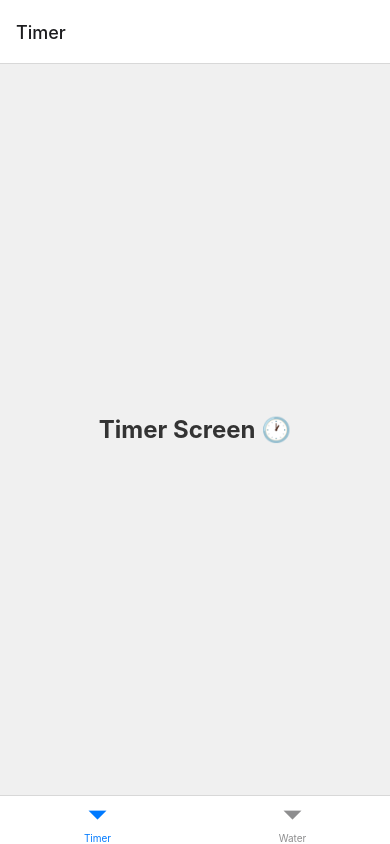
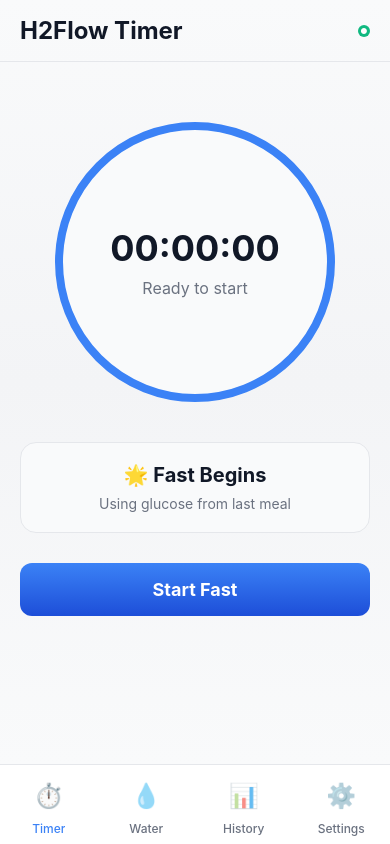
Before and after one commit to mbnel123/h2flowv3, a React Native app: screen / in a window 390 px wide. Built offline with nearby package versions, Linux system fonts and the light colour scheme.

Commit message:
Update App.tsx

```diff
--- a/App.tsx
+++ b/App.tsx
@@ -1,32 +1,271 @@
 import React from 'react';
-import { View, Text, StyleSheet } from 'react-native';
+import { View, Text, StyleSheet, StatusBar, useColorScheme } from 'react-native';
 import { NavigationContainer } from '@react-navigation/native';
 import { createBottomTabNavigator } from '@react-navigation/bottom-tabs';
+import { LinearGradient } from 'expo-linear-gradient';
 
 const Tab = createBottomTabNavigator();
 
+// Theme colors matching your webapp
+const colors = {
+  light: {
+    primary: '#3B82F6',
+    secondary: '#1D4ED8',
+    background: '#FFFFFF',
+    backgroundSecondary: '#F9FAFB',
+    backgroundTertiary: '#F3F4F6',
+    text: '#111827',
+    textSecondary: '#6B7280',
+    border: '#E5E7EB',
+    success: '#10B981',
+    warning: '#F59E0B',
+    error: '#EF4444',
+  },
+  dark: {
+    primary: '#3B82F6',
+    secondary: '#1D4ED8',
+    background: '#111827',
+    backgroundSecondary: '#1F2937',
+    backgroundTertiary: '#374151',
+    text: '#F9FAFB',
+    textSecondary: '#9CA3AF',
+    border: '#374151',
+    success: '#10B981',
+    warning: '#F59E0B',
+    error: '#EF4444',
+  }
+};
+
 function TimerScreen() {
+  const isDark = useColorScheme() === 'dark';
+  const theme = isDark ? colors.dark : colors.light;
+
   return (
-    <View style={styles.screen}>
-      <Text style={styles.text}>Timer Screen 🕐</Text>
-    </View>
+    <LinearGradient
+      colors={isDark
+        ? ['#111827', '#1F2937', '#111827']
+        : ['#F9FAFB', '#F3F4F6', '#F9FAFB']
+      }
+      style={styles.screen}
+    >
+      <StatusBar
+        barStyle={isDark ? 'light-content' : 'dark-content'}
+        backgroundColor={theme.background}
+      />
+
+      {/* Header */}
+      <View style={[styles.header, { borderBottomColor: theme.border }]}>
+        <Text style={[styles.headerTitle, { color: theme.text }]}>
+          H2Flow Timer
+        </Text>
+        <View style={[styles.syncIndicator, { backgroundColor: theme.success }]}>
+          <Text style={styles.syncText}>●</Text>
+        </View>
+      </View>
+
+      {/* Main Content */}
+      <View style={styles.content}>
+        {/* Timer Circle Placeholder */}
+        <View style={[styles.timerContainer, { borderColor: theme.border }]}>
+          <View style={[styles.timerCircle, { backgroundColor: theme.backgroundSecondary }]}>
+            <Text style={[styles.timerText, { color: theme.text }]}>00:00:00</Text>
+            <Text style={[styles.timerSubtext, { color: theme.textSecondary }]}>
+              Ready to start
+            </Text>
+          </View>
+        </View>
+
+        {/* Phase Info */}
+        <View style={[styles.phaseCard, { backgroundColor: theme.backgroundSecondary, borderColor: theme.border }]}>
+          <Text style={[styles.phaseTitle, { color: theme.text }]}>
+            🌟 Fast Begins
+          </Text>
+          <Text style={[styles.phaseDescription, { color: theme.textSecondary }]}>
+            Using glucose from last meal
+          </Text>
+        </View>
+
+        {/* Start Button */}
+        <LinearGradient
+          colors={['#3B82F6', '#1D4ED8']}
+          style={styles.startButton}
+        >
+          <Text style={styles.startButtonText}>Start Fast</Text>
+        </LinearGradient>
+      </View>
+    </LinearGradient>
   );
 }
 
 function WaterScreen() {
+  const isDark = useColorScheme() === 'dark';
+  const theme = isDark ? colors.dark : colors.light;
+
   return (
-    <View style={styles.screen}>
-      <Text style={styles.text}>Water Screen 💧</Text>
-    </View>
+    <LinearGradient
+      colors={isDark
+        ? ['#111827', '#1F2937', '#111827']
+        : ['#F9FAFB', '#F3F4F6', '#F9FAFB']
+      }
+      style={styles.screen}
+    >
+      <StatusBar
+        barStyle={isDark ? 'light-content' : 'dark-content'}
+        backgroundColor={theme.background}
+      />
+
+      {/* Header */}
+      <View style={[styles.header, { borderBottomColor: theme.border }]}>
+        <Text style={[styles.headerTitle, { color: theme.text }]}>
+          Water Intake
+        </Text>
+      </View>
+
+      {/* Main Content */}
+      <View style={styles.content}>
+        {/* Water Progress */}
+        <View style={[styles.waterContainer, { backgroundColor: theme.backgroundSecondary, borderColor: theme.border }]}>
+          <Text style={[styles.waterAmount, { color: theme.primary }]}>0ml</Text>
+          <Text style={[styles.waterGoal, { color: theme.textSecondary }]}>of 2500ml goal</Text>
+
+          {/* Progress Bar */}
+          <View style={[styles.progressBar, { backgroundColor: theme.backgroundTertiary }]}>
+            <View style={[styles.progressFill, { backgroundColor: theme.primary, width: '0%' }]} />
+          </View>
+        </View>
+
+        {/* Quick Add Buttons */}
+        <View style={styles.quickAddContainer}>
+          {[250, 500, 750].map(amount => (
+            <View
+              key={amount}
+              style={[styles.quickAddButton, { backgroundColor: theme.backgroundSecondary, borderColor: theme.border }]}
+            >
+              <Text style={[styles.quickAddText, { color: theme.text }]}>+{amount}ml</Text>
+            </View>
+          ))}
+        </View>
+      </View>
+    </LinearGradient>
   );
 }
 
+function HistoryScreen() {
+  const isDark = useColorScheme() === 'dark';
+  const theme = isDark ? colors.dark : colors.light;
+
+  return (
+    <LinearGradient
+      colors={isDark
+        ? ['#111827', '#1F2937', '#111827']
+        : ['#F9FAFB', '#F3F4F6', '#F9FAFB']
+      }
+      style={styles.screen}
+    >
+      <View style={[styles.header, { borderBottomColor: theme.border }]}>
+        <Text style={[styles.headerTitle, { color: theme.text }]}>
+          Fasting History
+        </Text>
+      </View>
+
+      <View style={styles.content}>
+        <View style={[styles.emptyState, { backgroundColor: theme.backgroundSecondary }]}>
+          <Text style={[styles.emptyStateText, { color: theme.textSecondary }]}>
+            📊 No fasting sessions yet
+          </Text>
+        </View>
+      </View>
+    </LinearGradient>
+  );
+}
+
+function SettingsScreen() {
+  const isDark = useColorScheme() === 'dark';
+  const theme = isDark ? colors.dark : colors.light;
+
+  return (
+    <LinearGradient
+      colors={isDark
+        ? ['#111827', '#1F2937', '#111827']
+        : ['#F9FAFB', '#F3F4F6', '#F9FAFB']
+      }
+      style={styles.screen}
+    >
+      <View style={[styles.header, { borderBottomColor: theme.border }]}>
+        <Text style={[styles.headerTitle, { color: theme.text }]}>
+          Settings
+        </Text>
+      </View>
+
+      <View style={styles.content}>
+        <View style={[styles.settingsCard, { backgroundColor: theme.backgroundSecondary, borderColor: theme.border }]}>
+          <Text style={[styles.settingsTitle, { color: theme.text }]}>
+            ⚙️ App Settings
+          </Text>
+          <Text style={[styles.settingsSubtitle, { color: theme.textSecondary }]}>
+            Notifications, themes, and more
+          </Text>
+        </View>
+      </View>
+    </LinearGradient>
+  );
+}
+
+const TabIcon = ({ name, focused }: { name: string, focused: boolean }) => {
+  const isDark = useColorScheme() === 'dark';
+  const theme = isDark ? colors.dark : colors.light;
+
+  const icons = {
+    Timer: '⏱️',
+    Water: '💧',
+    History: '📊',
+    Settings: '⚙️'
+  };
+
+  return (
+    <Text style={{
+      fontSize: 24,
+      opacity: focused ? 1 : 0.6,
+      color: focused ? theme.primary : theme.textSecondary
+    }}>
+      {icons[name as keyof typeof icons]}
+    </Text>
+  );
+};
+
 export default function App() {
+  const isDark = useColorScheme() === 'dark';
+  const theme = isDark ? colors.dark : colors.light;
+
   return (
     <NavigationContainer>
-      <Tab.Navigator>
+      <Tab.Navigator
+        screenOptions={({ route }) => ({
+          headerShown: false,
+          tabBarIcon: ({ focused }) => (
+            <TabIcon name={route.name} focused={focused} />
+          ),
+          tabBarStyle: {
+            backgroundColor: theme.background,
+            borderTopColor: theme.border,
+            borderTopWidth: 1,
+            paddingBottom: 8,
+            paddingTop: 8,
+            height: 80,
+          },
+          tabBarLabelStyle: {
+            fontSize: 12,
+            fontWeight: '500',
+            marginTop: 4,
+          },
+          tabBarActiveTintColor: theme.primary,
+          tabBarInactiveTintColor: theme.textSecondary,
+        })}
+      >
         <Tab.Screen name="Timer" component={TimerScreen} />
         <Tab.Screen name="Water" component={WaterScreen} />
+        <Tab.Screen name="History" component={HistoryScreen} />
+        <Tab.Screen name="Settings" component={SettingsScreen} />
       </Tab.Navigator>
     </NavigationContainer>
   );
@@ -35,13 +274,151 @@ export default function App() {
 const styles = StyleSheet.create({
   screen: {
     flex: 1,
-    justifyContent: 'center',
+  },
+  header: {
+    flexDirection: 'row',
+    justifyContent: 'space-between',
     alignItems: 'center',
-    backgroundColor: '#F0F0F0',
+    paddingHorizontal: 20,
+    paddingVertical: 16,
+    borderBottomWidth: 1,
   },
-  text: {
+  headerTitle: {
     fontSize: 24,
     fontWeight: 'bold',
-    color: '#333',
+  },
+  syncIndicator: {
+    width: 12,
+    height: 12,
+    borderRadius: 6,
+    alignItems: 'center',
+    justifyContent: 'center',
+  },
+  syncText: {
+    fontSize: 8,
+    color: 'white',
+  },
+  content: {
+    flex: 1,
+    padding: 20,
+    alignItems: 'center',
+  },
+  timerContainer: {
+    alignItems: 'center',
+    marginVertical: 40,
+  },
+  timerCircle: {
+    width: 280,
+    height: 280,
+    borderRadius: 140,
+    alignItems: 'center',
+    justifyContent: 'center',
+    borderWidth: 8,
+    borderColor: '#3B82F6',
+  },
+  timerText: {
+    fontSize: 36,
+    fontWeight: 'bold',
+    marginBottom: 8,
+  },
+  timerSubtext: {
+    fontSize: 16,
+  },
+  phaseCard: {
+    padding: 20,
+    borderRadius: 16,
+    borderWidth: 1,
+    marginBottom: 30,
+    width: '100%',
+    alignItems: 'center',
+  },
+  phaseTitle: {
+    fontSize: 20,
+    fontWeight: 'bold',
+    marginBottom: 8,
+  },
+  phaseDescription: {
+    fontSize: 14,
+    textAlign: 'center',
+  },
+  startButton: {
+    paddingHorizontal: 40,
+    paddingVertical: 16,
+    borderRadius: 12,
+    width: '100%',
+    alignItems: 'center',
+  },
+  startButtonText: {
+    color: 'white',
+    fontSize: 18,
+    fontWeight: 'bold',
+  },
+  waterContainer: {
+    padding: 30,
+    borderRadius: 16,
+    borderWidth: 1,
+    alignItems: 'center',
+    width: '100%',
+    marginBottom: 30,
+  },
+  waterAmount: {
+    fontSize: 48,
+    fontWeight: 'bold',
+    marginBottom: 8,
+  },
+  waterGoal: {
+    fontSize: 16,
+    marginBottom: 20,
+  },
+  progressBar: {
+    width: '100%',
+    height: 8,
+    borderRadius: 4,
+    overflow: 'hidden',
+  },
+  progressFill: {
+    height: '100%',
+    borderRadius: 4,
+  },
+  quickAddContainer: {
+    flexDirection: 'row',
+    justifyContent: 'space-between',
+    width: '100%',
+    gap: 12,
+  },
+  quickAddButton: {
+    flex: 1,
+    padding: 16,
+    borderRadius: 12,
+    borderWidth: 1,
+    alignItems: 'center',
+  },
+  quickAddText: {
+    fontSize: 16,
+    fontWeight: '600',
+  },
+  emptyState: {
+    padding: 40,
+    borderRadius: 16,
+    alignItems: 'center',
+    width: '100%',
+  },
+  emptyStateText: {
+    fontSize: 18,
+    textAlign: 'center',
+  },
+  settingsCard: {
+    padding: 20,
+    borderRadius: 16,
+    borderWidth: 1,
+    width: '100%',
+  },
+  settingsTitle: {
+    fontSize: 20,
+    fontWeight: 'bold',
+    marginBottom: 8,
+  },
+  settingsSubtitle: {
+    fontSize: 14,
   },
 });
```
